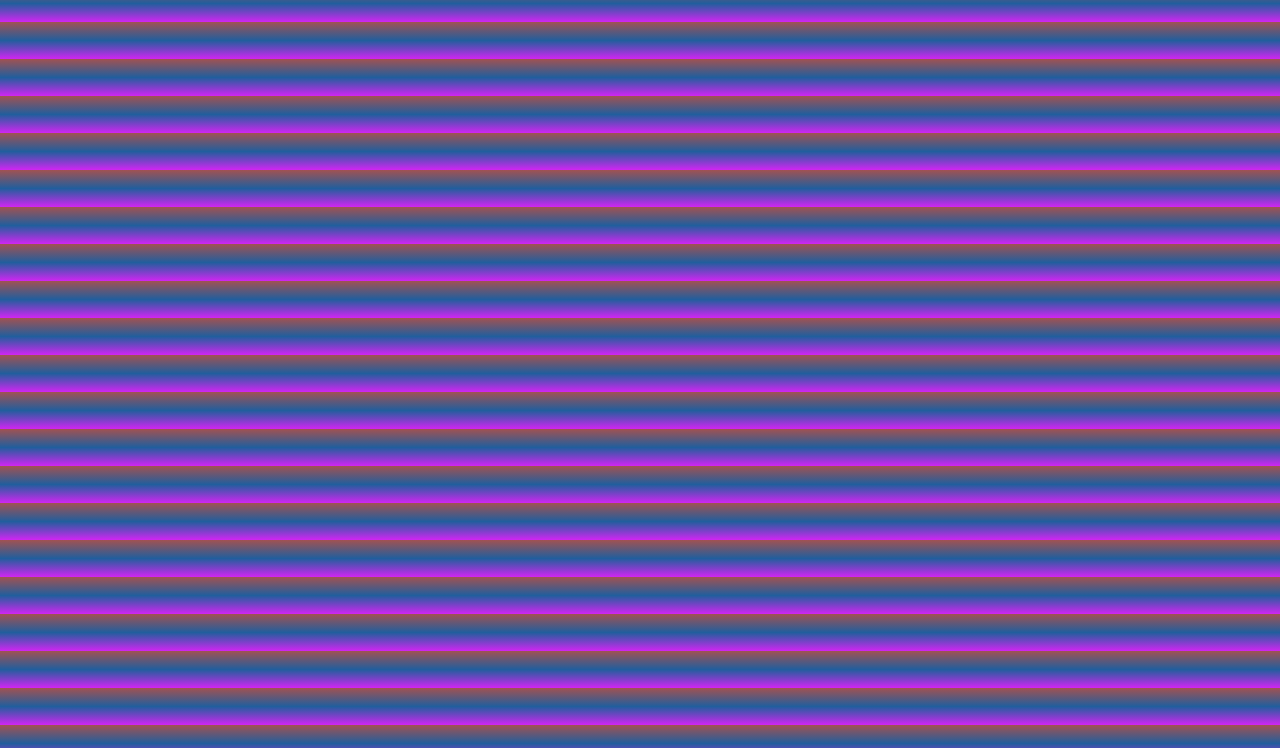
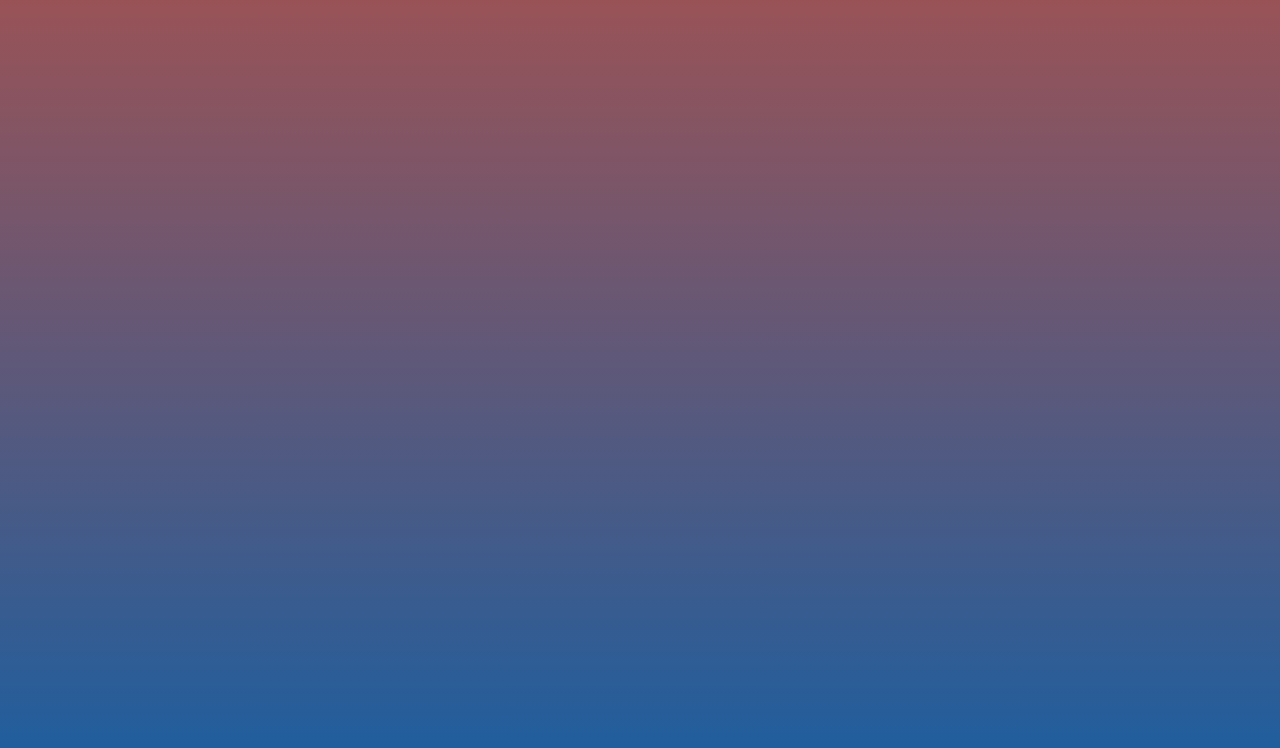
Before and after one commit to 1sfaccia1/tryoutApp, a website: page index.html in a window 1280 px wide. Shown: the part 52-800 px from the top of the page. Drawn offline with Linux system fonts and the light colour scheme.

Commit message:
fixed bg

```diff
--- a/css/style.css
+++ b/css/style.css
@@ -5,6 +5,6 @@
 }
 
 body {
-  height: 100%;
-  background-image: linear-gradient(#a15252, #215e9d, #d026f2);
+  height: 100vh;
+  background-image: linear-gradient(#a15252, #215e9d);
 }
```
